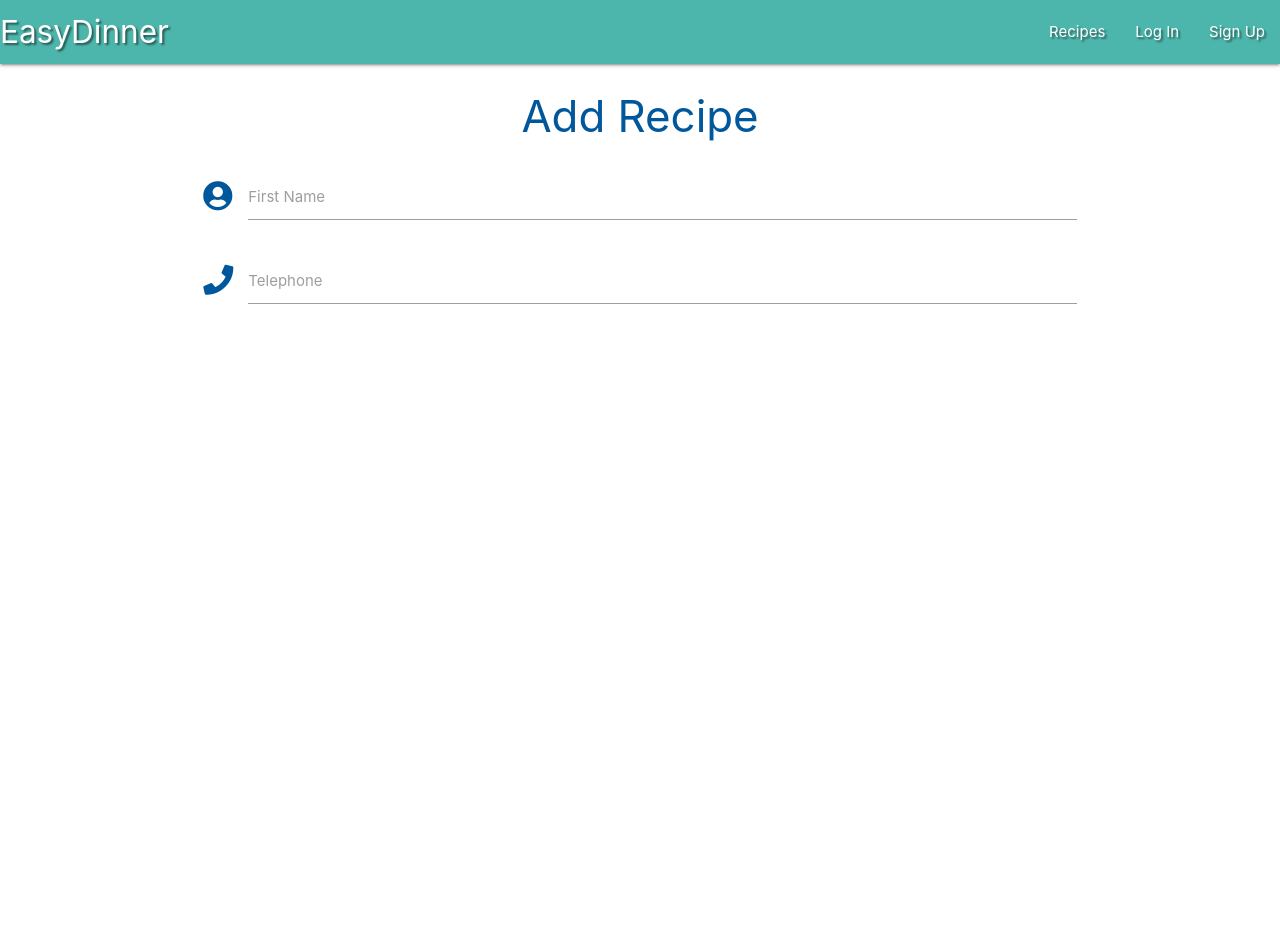
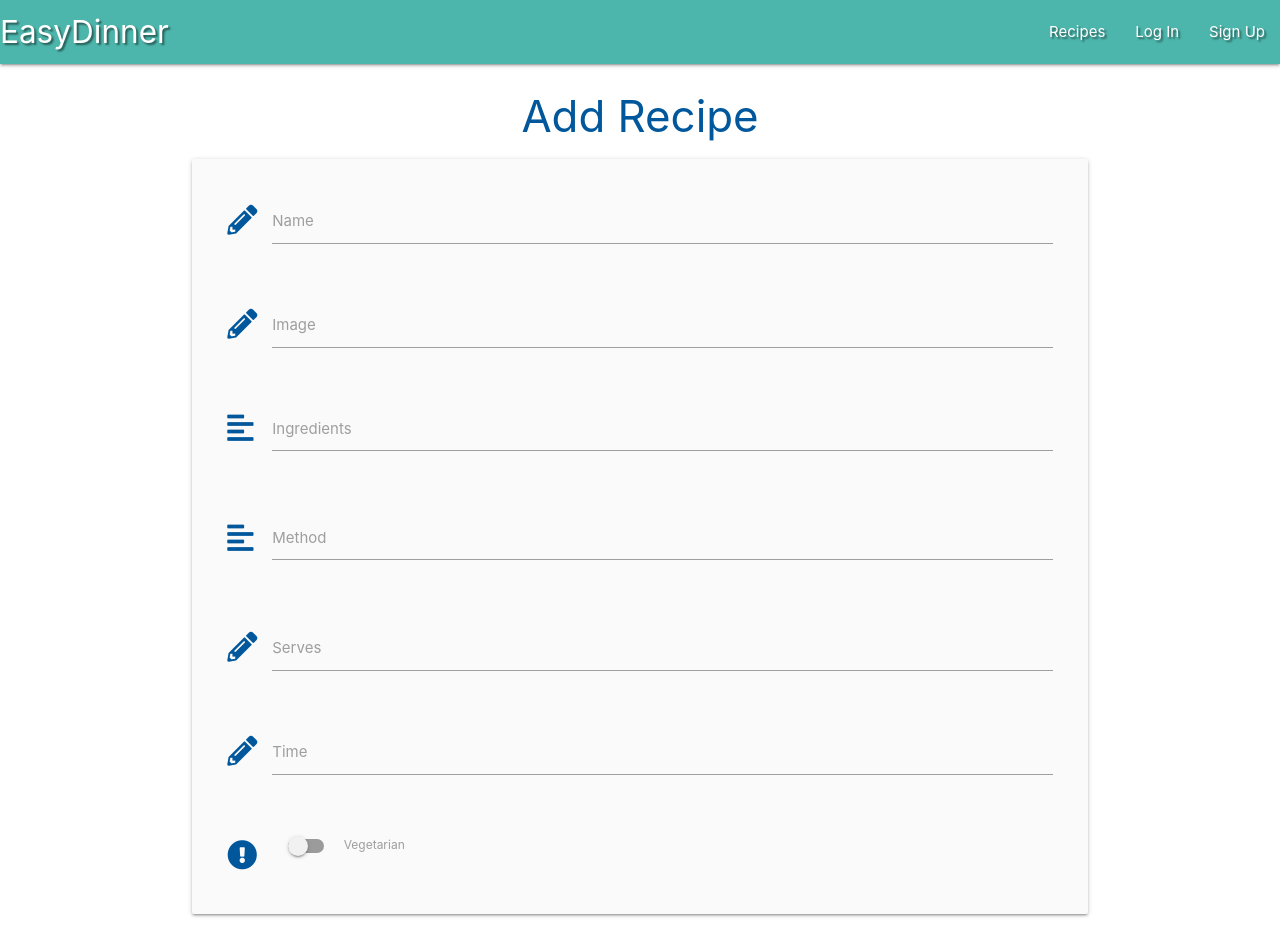
Before and after one commit to upeshp/MS3_EasyDinner, a Flask app: page /add_recipe in a window 1280 px wide. Before the commit the page ends 304 px from the top, so only its background shows below. Run offline with Flask 2, Linux system fonts and the light colour scheme; some libraries are stand-ins or nearby versions.

Commit message:
Feat: creating add_recipe.html input fields for user to add recipe details

```diff
--- a/templates/add_recipe.html
+++ b/templates/add_recipe.html
@@ -3,18 +3,66 @@
 
     <h3 class="light-blue-text text-darken-4 center-align">Add Recipe</h3>
 
-        <div class="row">
+    <div class="row card-panel grey lighten-5">
         <form class="col s12" method="POST" action="">
             <div class="row">
                 <div class="input-field col s12">
-                        <i class="fas fa-user-circle prefix light-blue-text text-darken-4"></i>
-                        <input id="icon_prefix" type="text" class="validate">
-                        <label for="icon_prefix">First Name</label>
+                    <i class="fas fa-pencil-alt prefix light-blue-text text-darken-4"></i>
+                    <input id="recipe_name" name="recipe_name" minlength="5" maxlength="50" type="text" class="validate"
+                        required>
+                    <label for="recipe_name">Name</label>
                 </div>
+            </div>
+            <div class="row">
                 <div class="input-field col s12">
-                        <i class="fas fa-phone prefix light-blue-text text-darken-4"></i>
-                        <input id="icon_telephone" type="tel" class="validate">
-                        <label for="icon_telephone">Telephone</label>
+                    <i class="fas fa-pencil-alt prefix light-blue-text text-darken-4"></i>
+                    <input id="recipe_image" name="recipe_image" minlength="5" maxlength="50" type="text" class="validate"
+                        required>
+                    <label for="recipe_image">Image</label>
+                </div>
+            </div>
+            <div class="row">
+                <div class="input-field col s12">
+                    <i class="fas fa-align-left prefix light-blue-text text-darken-4"></i>
+                    <textarea id="recipe_ingredients" name="recipe_ingredients" minlength="5"
+                        maxlength="200" class="materialize-textarea validate" required></textarea>
+                    <label for="recipe_ingredients">Ingredients</label>
+                </div>
+            </div>
+            <div class="row">
+                <div class="input-field col s12">
+                    <i class="fas fa-align-left prefix light-blue-text text-darken-4"></i>
+                    <textarea id="recipe_method" name="recipe_method" minlength="5"
+                        maxlength="200" class="materialize-textarea validate" required></textarea>
+                    <label for="recipe_method">Method</label>
+                </div>
+            </div>
+            <div class="row">
+                <div class="input-field col s12">
+                    <i class="fas fa-pencil-alt prefix light-blue-text text-darken-4"></i>
+                    <input id="recipe_serves" name="recipe_serves" minlength="1" maxlength="2" type="text" class="validate"
+                        required>
+                    <label for="recipe_serves">Serves</label>
+                </div>
+            </div>
+            <div class="row">
+                <div class="input-field col s12">
+                    <i class="fas fa-pencil-alt prefix light-blue-text text-darken-4"></i>
+                    <input id="recipe_time" name="recipe_time" minlength="1" maxlength="2" type="text" class="validate"
+                        required>
+                    <label for="recipe_time">Time</label>
+                </div>
+            </div>
+            <div class="row">
+				<div class="input-field col s12">
+					<div class="switch">
+                        <i class="fas fa-exclamation-circle prefix light-blue-text text-darken-4"></i>
+						<label for="recipe_vegetarian">
+                            <input type="checkbox" id="recipe_vegetarian" name="recipe_vegetarian">
+                            <span class="lever"></span>
+                            Vegetarian
+                        </label>
+					</div>
 				</div>
 			</div>
         </form>
```
Lines whose indentation alone changed are shown as unchanged.
